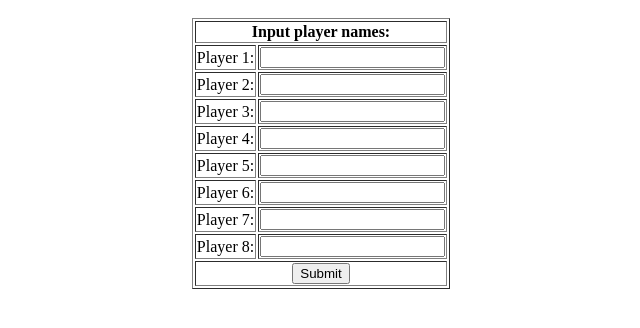
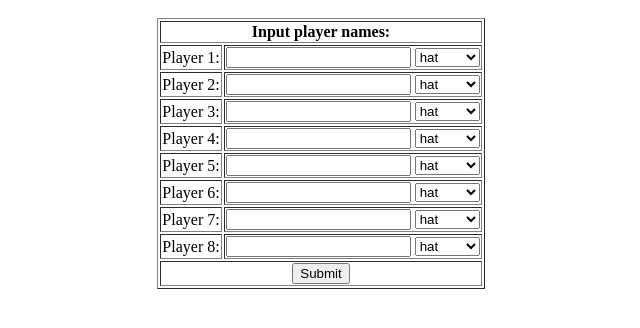
Before and after one commit to srafi1/monopoly, a plain HTML site: page index.html in a window 1280 px wide. Shown: the part 48-376 px from the top of the page, without its empty margins (319-959 px from the left). Drawn offline with Linux system fonts and the light colour scheme.

Commit message:
added images for pieces

```diff
--- a/index.html
+++ b/index.html
@@ -9,14 +9,94 @@
 <p>
 <table border=1 style="text-align:center">
 <tr><th colspan=2>Input player names:</th></tr>
-<tr><td>Player 1:</td><td><input type=text name=p1></input></td></tr>
-<tr><td>Player 2:</td><td><input type=text name=p2></input></td></tr>
-<tr><td>Player 3:</td><td><input type=text name=p3></input></td></tr>
-<tr><td>Player 4:</td><td><input type=text name=p4></input></td></tr>
-<tr><td>Player 5:</td><td><input type=text name=p5></input></td></tr>
-<tr><td>Player 6:</td><td><input type=text name=p6></input></td></tr>
-<tr><td>Player 7:</td><td><input type=text name=p7></input></td></tr>
-<tr><td>Player 8:</td><td><input type=text name=p8></input></td></tr>
+<tr><td>Player 1:</td><td><input type=text name=p1></input>
+<select name=pi1>
+	<option>hat</option>
+	<option>thimble</option>
+	<option>shoe</option>
+	<option>ship</option>
+	<option>iron</option>
+	<option>dog</option>
+	<option>car</option>
+	<option>barrow</option>
+</select></td></tr>
+<tr><td>Player 2:</td><td><input type=text name=p2></input>
+<select name=pi2>
+	<option>hat</option>
+	<option>thimble</option>
+	<option>shoe</option>
+	<option>ship</option>
+	<option>iron</option>
+	<option>dog</option>
+	<option>car</option>
+	<option>barrow</option>
+</select></td></tr>
+<tr><td>Player 3:</td><td><input type=text name=p3></input>
+<select name=pi3>
+	<option>hat</option>
+	<option>thimble</option>
+	<option>shoe</option>
+	<option>ship</option>
+	<option>iron</option>
+	<option>dog</option>
+	<option>car</option>
+	<option>barrow</option>
+</select></td></tr>
+<tr><td>Player 4:</td><td><input type=text name=p4></input>
+<select name=pi4>
+	<option>hat</option>
+	<option>thimble</option>
+	<option>shoe</option>
+	<option>ship</option>
+	<option>iron</option>
+	<option>dog</option>
+	<option>car</option>
+	<option>barrow</option>
+</select></td></tr>
+<tr><td>Player 5:</td><td><input type=text name=p5></input>
+<select name=pi5>
+	<option>hat</option>
+	<option>thimble</option>
+	<option>shoe</option>
+	<option>ship</option>
+	<option>iron</option>
+	<option>dog</option>
+	<option>car</option>
+	<option>barrow</option>
+</select></td></tr>
+<tr><td>Player 6:</td><td><input type=text name=p6></input>
+<select name=pi6>
+	<option>hat</option>
+	<option>thimble</option>
+	<option>shoe</option>
+	<option>ship</option>
+	<option>iron</option>
+	<option>dog</option>
+	<option>car</option>
+	<option>barrow</option>
+</select></td></tr>
+<tr><td>Player 7:</td><td><input type=text name=p7></input>
+<select name=pi7>
+	<option>hat</option>
+	<option>thimble</option>
+	<option>shoe</option>
+	<option>ship</option>
+	<option>iron</option>
+	<option>dog</option>
+	<option>car</option>
+	<option>barrow</option>
+</select></td></tr>
+<tr><td>Player 8:</td><td><input type=text name=p8></input>
+<select name=pi8>
+	<option>hat</option>
+	<option>thimble</option>
+	<option>shoe</option>
+	<option>ship</option>
+	<option>iron</option>
+	<option>dog</option>
+	<option>car</option>
+	<option>barrow</option>
+</select></td></tr>
 <tr><td colspan=2><input type=submit></input></td></tr>
 </table>
 </p>
```
Also changed, not shown: monopoly.js (+7 -6 lines), img/barrow.png (added), img/car.png (added), img/dog.png (added), img/hat.png (added), img/iron.png (added), img/monopoly.png (added), img/ship.png (added), img/shoe.png (added), img/thimble.png (added), 2 other files.
